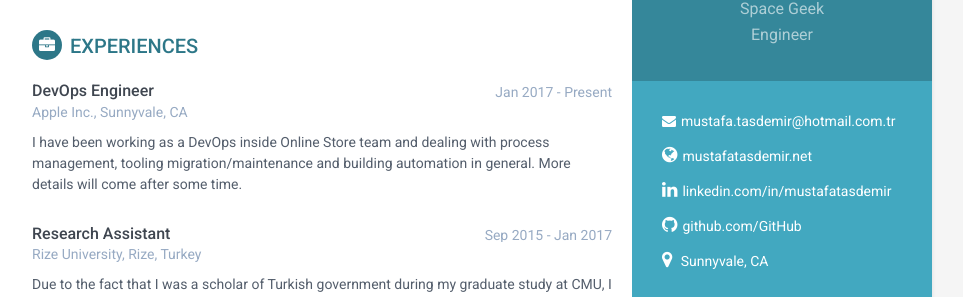
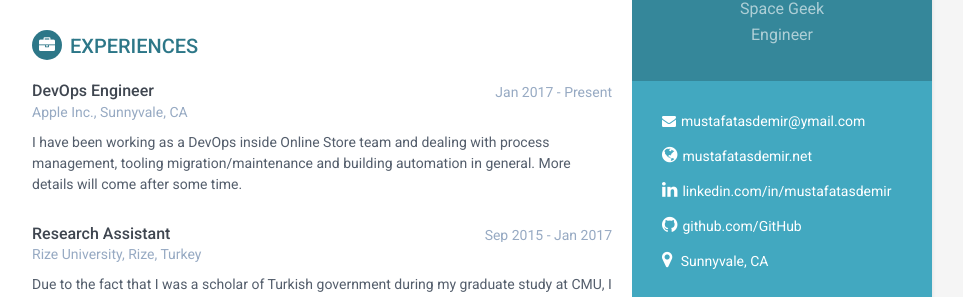
Before and after one commit to mustafatasdemir/mustafatasdemir.github.io, a Jekyll site: the page built from index.html, in a window 1280 px wide and 900 px high. Shown: the part 283-580 px from the top of the window, without its empty margins (188-1151 px from the left). Built offline with Jekyll 4.4.1, drawn with Linux system fonts in a browser that asks for light colours.

Commit message:
Changed email address

```diff
--- a/_config.yml
+++ b/_config.yml
@@ -12,7 +12,7 @@
 pic: profile.png
 
 #sidebar links
-email: mustafa.tasdemir@hotmail.com.tr
+email: mustafatasdemir@ymail.com
 website: mustafatasdemir.net #do not add http://
 linkedin: mustafatasdemir
 github: mustafatasdemir
```
